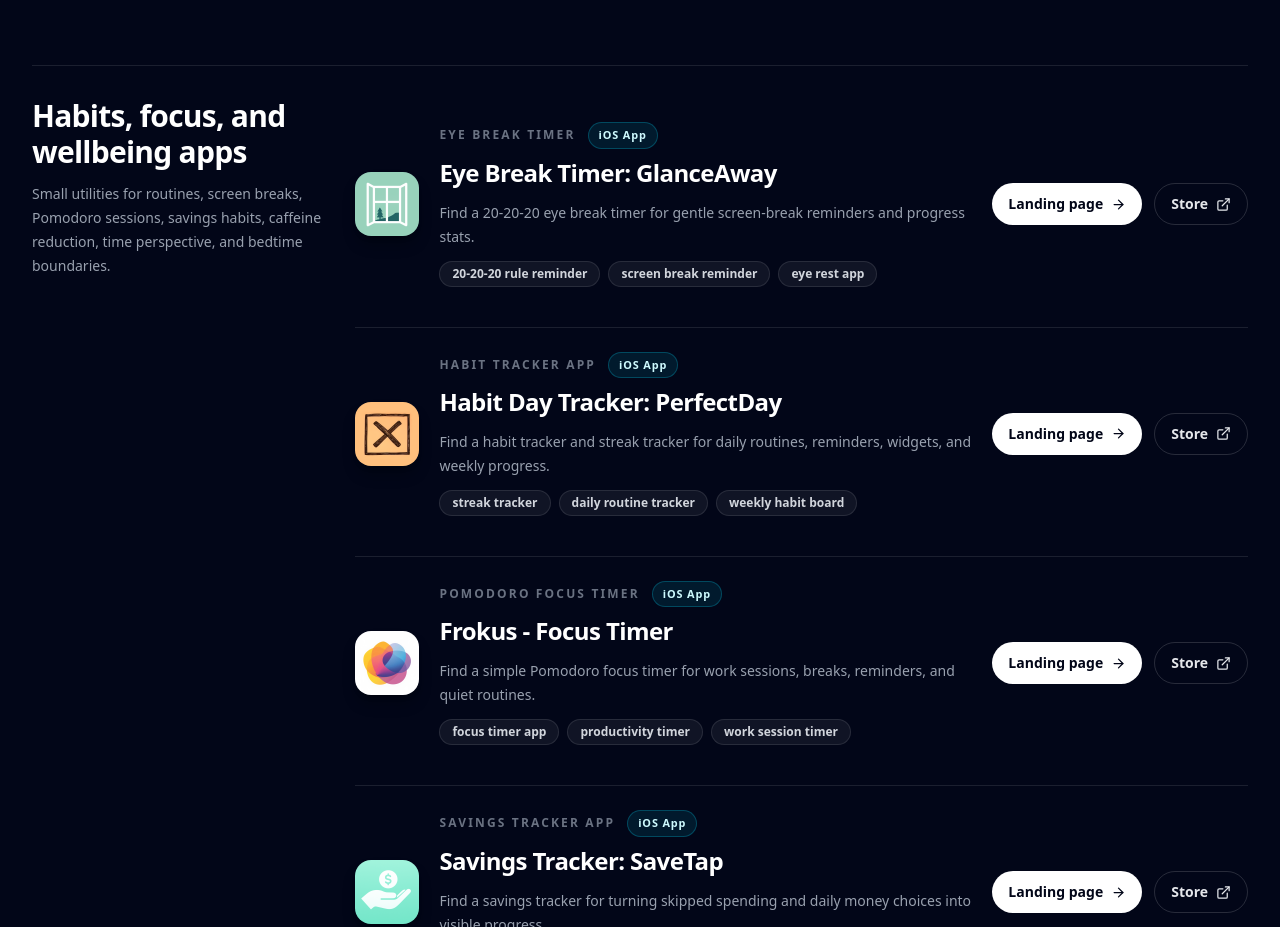
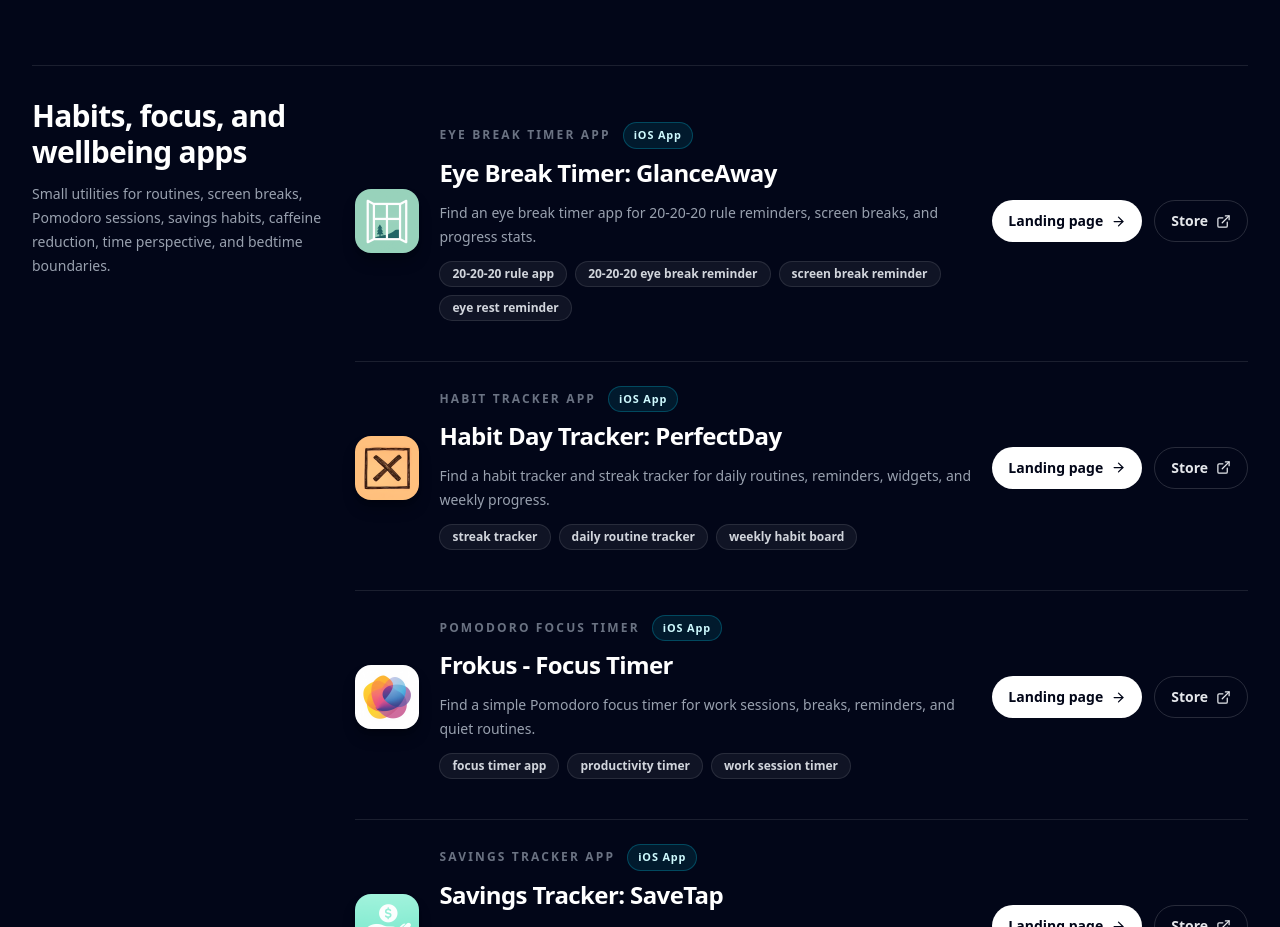
Before and after one commit to GeorgeValandis/georgevalandis-com, a Next.js app: page /apps in a window 1280 px wide. Shown: the part 1460-2387 px from the top of the page. Built offline with nearby package versions, Linux system fonts and the light colour scheme.

Commit message:
Focus GlanceAway page on eye break timer app SEO

```diff
--- a/src/content/appLandingPages.ts
+++ b/src/content/appLandingPages.ts
@@ -375,10 +375,10 @@ export const appLandingPages: Record<string, AppLandingPageContent> = {
   },
   glanceaway: {
     appStoreName: 'Eye Break Timer: GlanceAway',
-    eyebrow: '20-20-20 screen break reminder',
-    headline: 'A 20-20-20 eye break timer for long screen days.',
+    eyebrow: 'eye break timer app',
+    headline: 'An eye break timer app for long screen days.',
     intro:
-      'GlanceAway is an eye break timer and 20-20-20 rule reminder with gentle alerts, custom break intervals, and simple progress stats across iPhone and Mac.',
+      'GlanceAway is an eye break timer app and 20-20-20 rule app with gentle alerts, custom break intervals, and simple progress stats across iPhone and Mac.',
     primaryCta: 'View in the App Store',
     secondaryCta: 'See the app',
     availability: 'Free on the App Store. Optional premium features may be available in the app.',
@@ -388,7 +388,7 @@ export const appLandingPages: Record<string, AppLandingPageContent> = {
     price: 0,
     priceCurrency: 'USD',
     highlights: [
-      '20-20-20 eye break timer',
+      'Eye break timer app for the 20-20-20 rule',
       'Custom work and break intervals',
       'Session stats, streaks, and trends',
       'No account required',
@@ -396,7 +396,7 @@ export const appLandingPages: Record<string, AppLandingPageContent> = {
     screenshots: [
       {
         src: '/apps/glanceaway/screens/timer.png',
-        alt: 'GlanceAway timer screen showing the 20-20-20 eye break timer.',
+        alt: 'GlanceAway eye break timer app showing a 20-20-20 rule session.',
         label: 'Timer',
       },
       {
@@ -415,14 +415,14 @@ export const appLandingPages: Record<string, AppLandingPageContent> = {
         label: 'Settings',
       },
     ],
-    featureTitle: 'A small reminder system for healthier screen habits.',
+    featureTitle: 'A small eye break timer app for healthier screen habits.',
     featureIntro:
       'The app is intentionally simple: set a rhythm, stay in your flow, and let GlanceAway create moments where your eyes can reset.',
     features: [
       {
         title: 'Start a focused screen session',
         description:
-          'Use a clean 20-20-20 timer that tells you when to rest your eyes without turning the app into another distraction.',
+          'Use a clean eye break timer app that tells you when to rest your eyes without turning the habit into another distraction.',
       },
       {
         title: 'Take the break when it matters',
@@ -457,8 +457,13 @@ export const appLandingPages: Record<string, AppLandingPageContent> = {
     privacyDescription:
       'GlanceAway keeps timer settings, session history, statistics, and reminder preferences on your device. Optional premium purchase validation may be handled by Apple and RevenueCat, without advertising tracking.',
     finalCtaDescription:
-      'Install it from the App Store and start with a simple eye-break rhythm.',
+      'Install the eye break timer app from the App Store and start with a simple 20-20-20 rhythm.',
     faq: [
+      {
+        question: 'What is an eye break timer app?',
+        answer:
+          'An eye break timer app reminds you to pause during long screen sessions, rest your eyes, and build a repeatable screen-break rhythm.',
+      },
       {
         question: 'What is the 20-20-20 rule?',
         answer:
--- a/src/content/appSeo.ts
+++ b/src/content/appSeo.ts
@@ -76,12 +76,17 @@ export const appSeoMetadata: Record<string, AppSeoMetadata> = {
     updatedAt: '2026-05-23',
   },
   glanceaway: {
-    primaryKeyword: 'eye break timer',
-    secondaryKeywords: ['20-20-20 rule reminder', 'screen break reminder', 'eye rest app'],
+    primaryKeyword: 'eye break timer app',
+    secondaryKeywords: [
+      '20-20-20 rule app',
+      '20-20-20 eye break reminder',
+      'screen break reminder',
+      'eye rest reminder',
+    ],
     searchIntent:
-      'Find a 20-20-20 eye break timer for gentle screen-break reminders and progress stats.',
+      'Find an eye break timer app for 20-20-20 rule reminders, screen breaks, and progress stats.',
     group: 'habits-focus-wellbeing',
-    updatedAt: '2026-05-23',
+    updatedAt: '2026-06-19',
   },
   'perfect-day': {
     primaryKeyword: 'habit tracker app',
```
